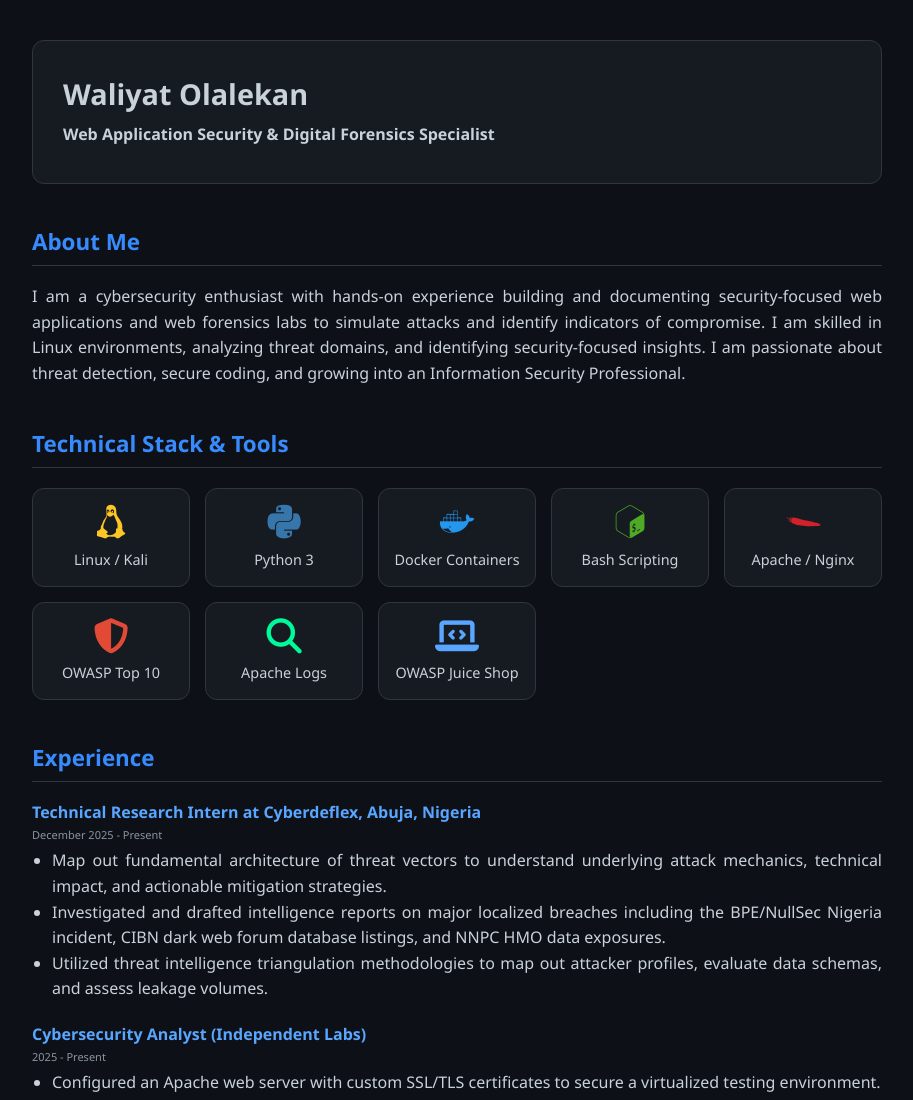
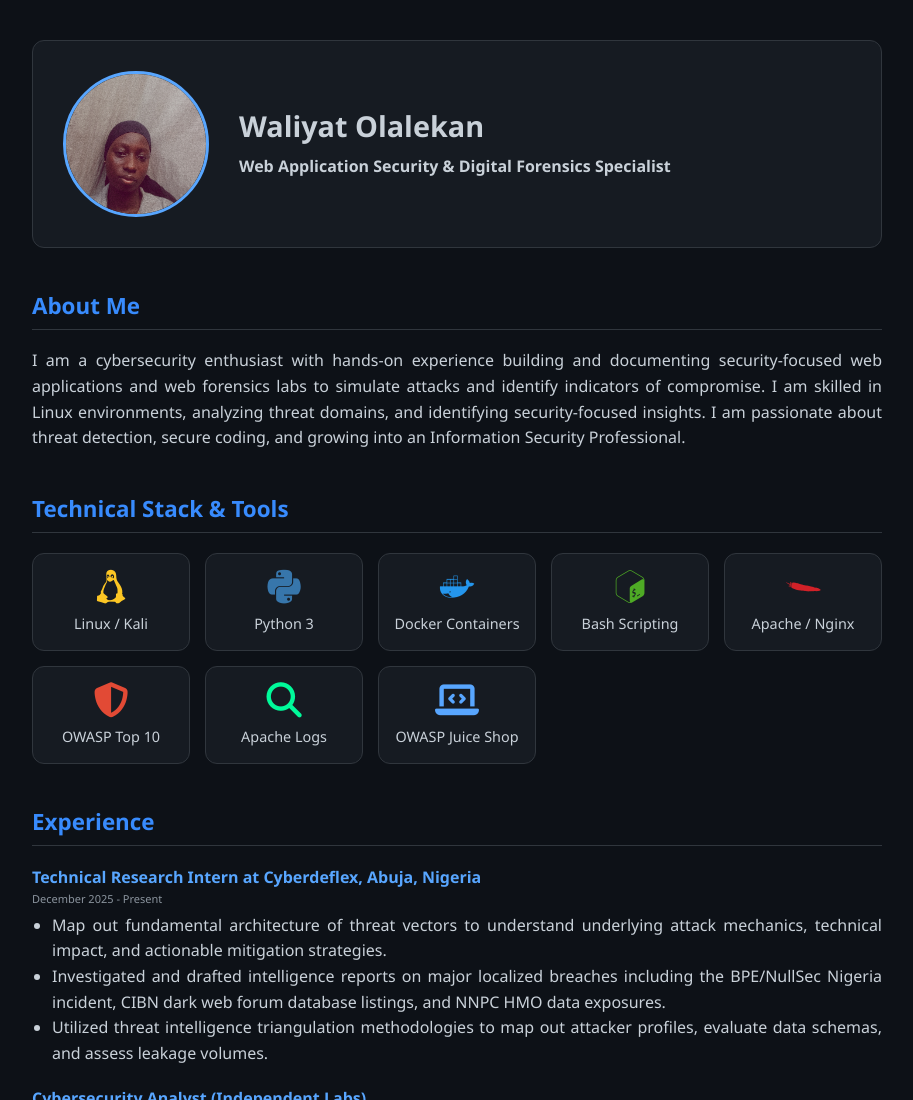
Before and after one commit to waliyatolalekan/waliyatolalekan.github.io, a plain HTML site: page index.html in a window 1280 px wide. Shown: the top 1100 px of the page, without its empty margins (183-1096 px from the left). Drawn offline with nearby package versions, Linux system fonts and the light colour scheme.

Commit message:
Update profile image source in index.html

```diff
--- a/index.html
+++ b/index.html
@@ -218,7 +218,7 @@
         <!-- HEADER PROFILE BLOCK -->
         <header class="profile-card">
             <!-- Looks for the profile.jpg file you uploaded -->
-            <img src="profile.jpg" alt="Waliyat Olalekan" class="profile-img" onerror="this.style.display='none'">
+            <img src="profile.pic.jpg" alt="Waliyat Olalekan" class="profile-img" onerror="this.style.display='none'">
             <div class="profile-info">
                 <h1>Waliyat Olalekan</h1>
                 <p><strong>Web Application Security & Digital Forensics Specialist</strong></p>
```
